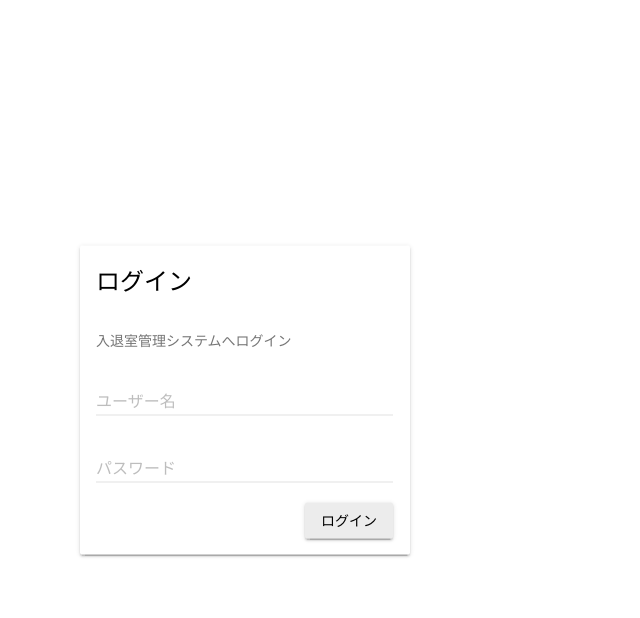
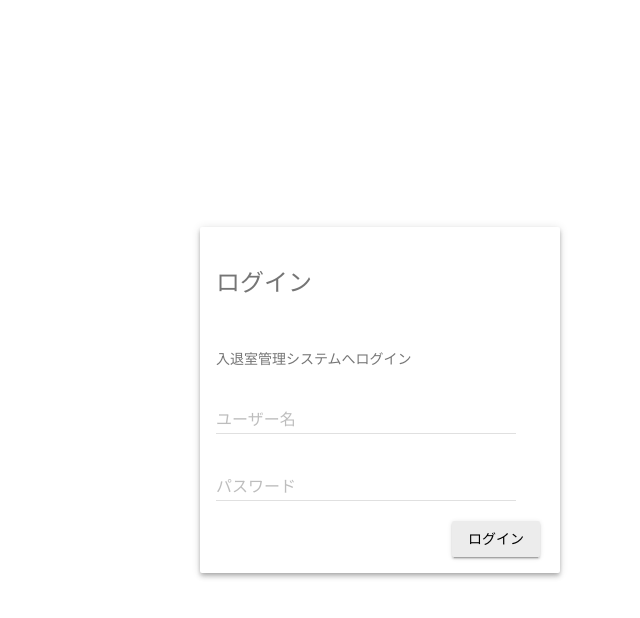
Before and after one commit to job3-14/EEmgmt, a PHP site: page /login.php in a window 1280 px wide. Shown: the top 618 px of the page, without its empty margins (260-900 px from the left). Run offline with PHP 8.4, Linux system fonts and the light colour scheme.

Commit message:
login.phpの書き換え

```diff
--- a/Docker/x64/apache2/www/login.php
+++ b/Docker/x64/apache2/www/login.php
@@ -61,13 +61,12 @@ header('Location: /index.php');
   </head>
   <body>
 <div class="c-login-card">
-<div class="demo-card-wide mdl-card mdl-shadow--2dp">
-  <div class="mdl-card__title">
-    <h2 class="mdl-card__title-text">ログイン</h2>
+<div class="c-add-card mdl-card mdl-shadow--4dp">
+  <div class="mdl-card__supporting-text">
+   <h4>ログイン</h4>
   </div>
   <div class="mdl-card__supporting-text">
 <p>入退室管理システムへログイン<p>
-
 <div class="c-login-errormessage">
 <?php  //エラーメッセージ
 foreach($errorMessages as $errorMessage){
@@ -97,7 +96,7 @@ echo $message."<br>";
     <input class="mdl-textfield__input" type="password"  name="password">
     <label class="mdl-textfield__label">パスワード</label>
   </div>
-
+<br>
 <div class="c-login">
 <button class="mdl-button mdl-js-button mdl-button--raised" type="submit">
   ログイン
@@ -106,11 +105,11 @@ echo $message."<br>";
 </form>
 
 
-
-
-  </div>
+</div>
 </div>
 </div>
 
+
+
   </body>
 </html>
```
